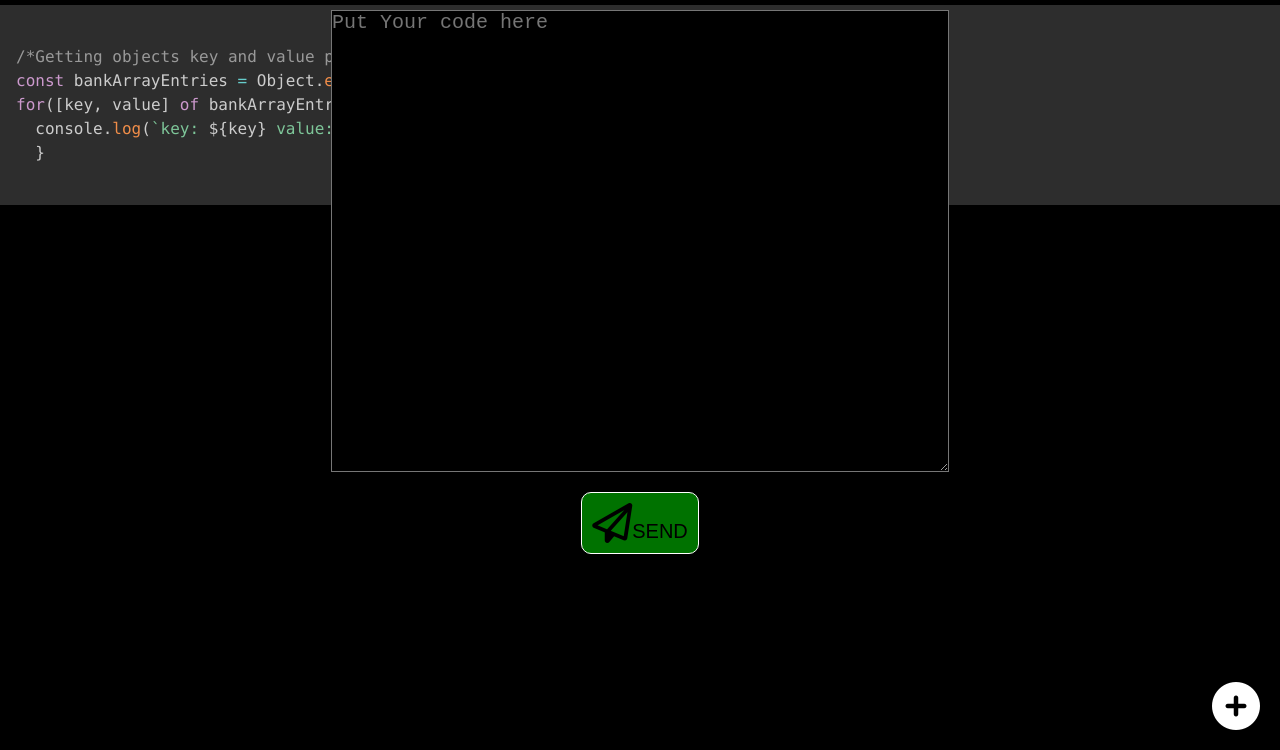
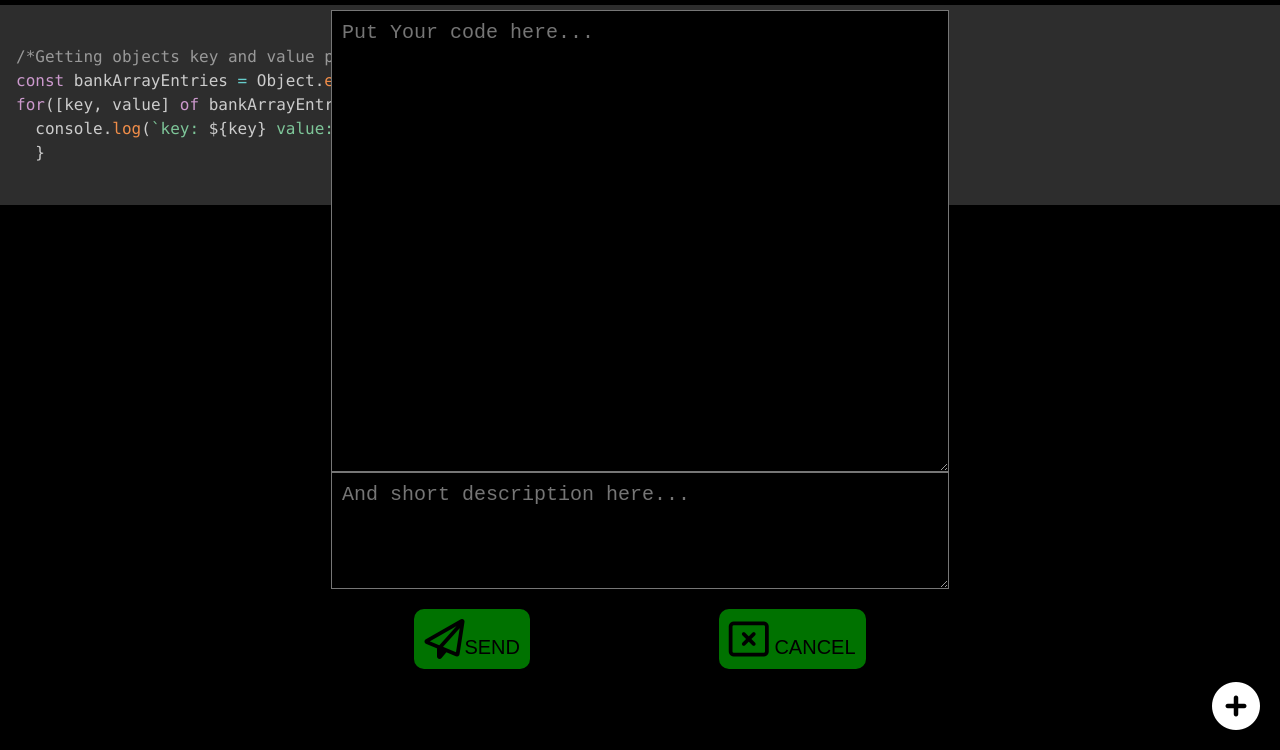
Before and after one commit to norbert-lukaszuk/codeCheatSheet, a plain HTML site: page public/javaScript.html in a window 1280 px wide. Both pictures are taken after a click on the icon 1236 px from the left and 756 px from the top of the page. Shown: the part 50-800 px from the top of the page. Drawn offline with nearby package versions, Linux system fonts and the light colour scheme; some packages are replaced by stand-ins of ours; no server answers; a script that the page names is missing.

Commit message:
sending code & description to firestore

```diff
--- a/public/javaScript.html
+++ b/public/javaScript.html
@@ -13,9 +13,11 @@
     <i class="fas fa-plus-circle fa-3x" id="add__button"></i>
     <h1 class="main__header main__header--js">Java Script</h1>
     <div class="input__wraper" id="input__wraper">
-      <textarea name="input__textarea" class="input__textarea input__textarea--hide" id="input__textarea" cols="50" rows="20" placeholder="Put Your code here"></textarea>
+      <textarea name="input__textarea" class="input__textarea input__textarea--hide" id="input__textarea" cols="50" rows="20" placeholder="Put Your code here..."></textarea>
+      <textarea name="input__textarea" class="input__textarea input__textarea--hide" id="description__textarea" cols="50" rows="5" placeholder="And short description here..."></textarea>
       <div class="buttons__wraper" id="buttons__wraper">
-        <button class="send__button" id="send__button"><i class="far fa-paper-plane fa-2x"></i>SEND</button>
+        <button class="send__button send__button--hide" id="send__button"><i class="far fa-paper-plane fa-2x"></i>SEND</button>
+        <button class="cancel__button cancel__button--hide" id="cancel__button"><i class="far fa-window-close fa-2x"></i> CANCEL</button>
       </div>
     </div>
     <pre><code class="language-js">
--- a/public/script_1.js
+++ b/public/script_1.js
@@ -1,9 +1,15 @@
 const output = document.getElementById('output__container');
 const add__button = document.getElementById('add__button');
+const description__textarea = document.getElementById('description__textarea');
 const input__textarea = document.getElementById('input__textarea');
+const send__button = document.getElementById('send__button');
+const cancel__button = document.getElementById('cancel__button');
+// open input for snippet
 add__button.addEventListener('click', e=>{
-    input__textarea.classList.toggle('input__textarea--hide');
+    toggleInput();
+
 })
+// loading code snippets from firestore
 db.collection("jsSnippets").get()
 .then(snapshot=>{
     const docs = snapshot.docs;
@@ -20,8 +26,38 @@ db.collection("jsSnippets").get()
             prism_el.append(code);
             output.append(prism_el);
         }
-
     })
     Prism.highlightAll();
+})
+// getting the input & sending it to the firestore
+
+send__button.addEventListener('click', e=>{
+    const snippet = input__textarea.value;
+    const description = description__textarea.value;
+    console.log(snippet);
+    toggleInput();
+
+    // sending to firestore
+    db.collection("jsSnippets").add({
+        code: snippet,
+        description: description
+    })
+    .catch(err=>console.error(err))
 
 })
+// canceling input
+cancel__button.addEventListener('click', e=>{
+    toggleInput();
+
+})
+// toggling whole visibility input function
+function toggleInput() {
+    input__textarea.classList.toggle('input__textarea--hide');
+    description__textarea.classList.toggle('input__textarea--hide');
+    send__button.classList.toggle('send__button--hide');
+    cancel__button.classList.toggle('cancel__button--hide');
+    input__textarea.value = '';
+    description__textarea.value = '';
+
+
+}
--- a/public/style.css
+++ b/public/style.css
@@ -12,14 +12,26 @@ body{
     position: relative;
     }
 .buttons__wraper{
+    display: flex;
+    justify-content: space-around;
+    align-content: center;
     padding: 20px;
+    width: 50%;
+
 }
 .buttons__wraper button{
     padding: 10px;
     font-size: 1.25rem;
     border-radius: 10px;
-    border: 1px solid #ffffff;
+    border-style: none;
     background-color: #008000e3;
+    cursor: pointer;
+}
+.cancel__button--hide{
+    display: none;
+}
+.cancel__button{
+    background-color: #808080dc;
 }
 .input__form{
     display: flex;
@@ -70,6 +82,9 @@ input::placeholder{
     cursor: pointer;
 }
 .logout__button--hide{
+    display: none;
+}
+.send__button--hide{
     display: none;
 }
 .user__email{
@@ -179,6 +194,9 @@ input[type="submit"]{
     background-color: #000000;
     color: #beb4b4;
 }
+.input__textarea::placeholder{
+    padding: 10px;
+}
 .input__textarea--hide{
     display: none;
 }
```
